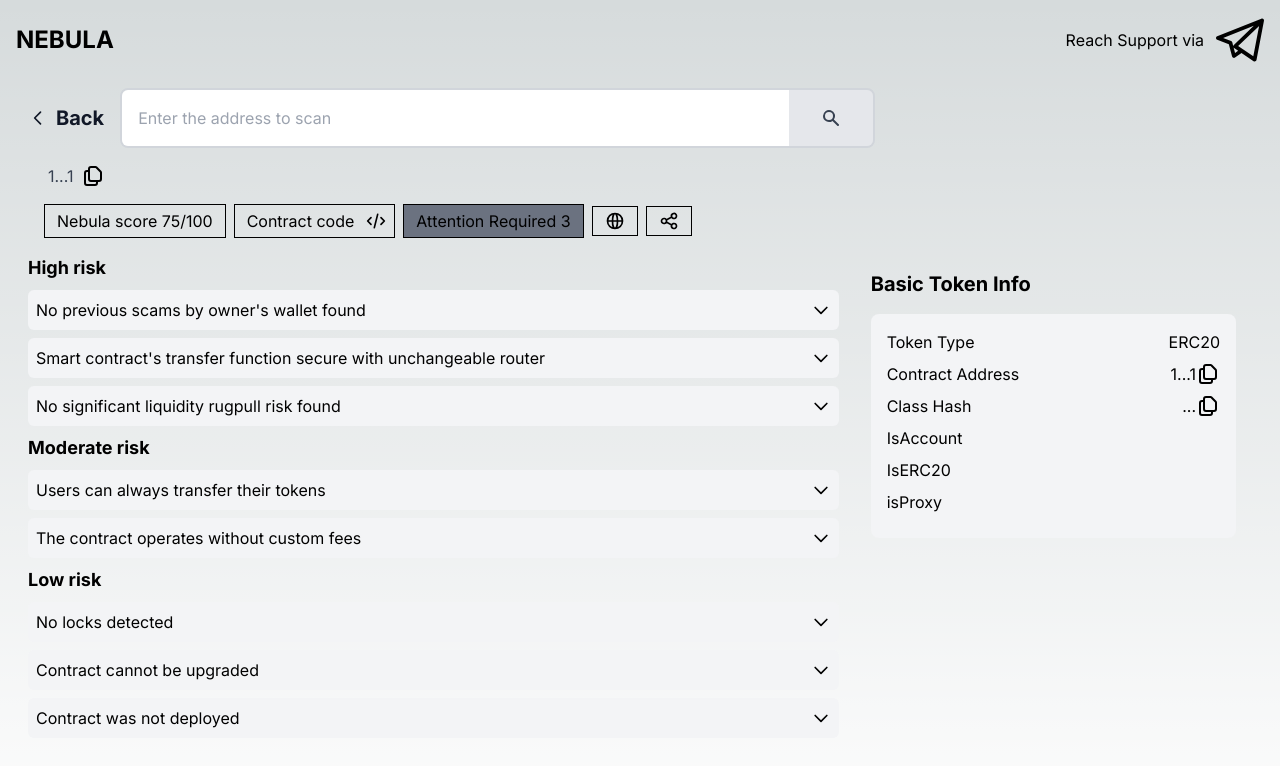
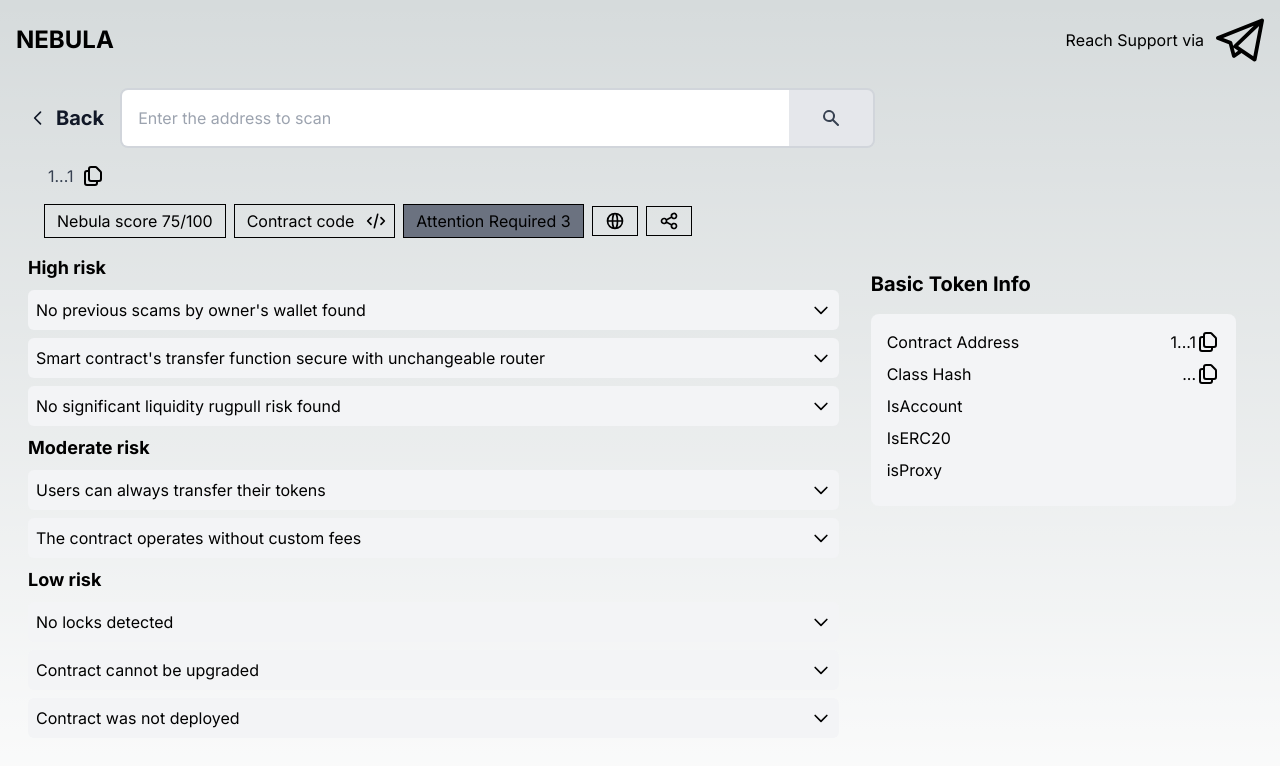
Before and after one commit to eliashezron/Nebula, a Next.js app: page /contract/1 in a window 1280 px wide. Shown: the top 766 px of the page. Built offline with nearby package versions, Linux system fonts and the light colour scheme; no server answers; the database is empty.

Commit message:
ui-changes

```diff
--- a/src/app/contract/[address]/page.tsx
+++ b/src/app/contract/[address]/page.tsx
@@ -238,10 +238,6 @@
                 <h2 className="text-xl font-bold mb-4">Basic Token Info</h2>
                 <div className="bg-gray-100 p-4 rounded-lg">
                     <div className="flex justify-between items-center mb-2">
-                        <span>Token Type</span>
-                        <span>ERC20</span>
-                    </div>
-                    <div className="flex justify-between items-center mb-2">
                         <span>Contract Address</span>
                         <div className="flex items-center">
                             <span>{shortAddress}</span>
```
